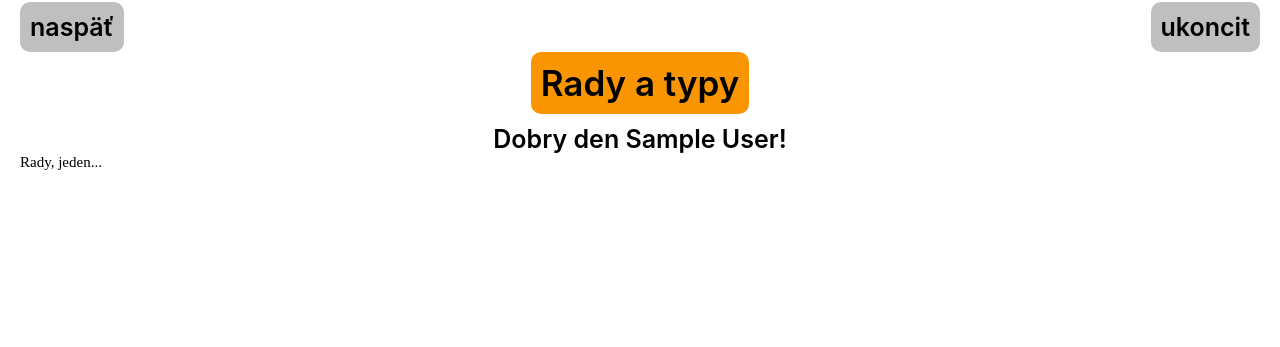
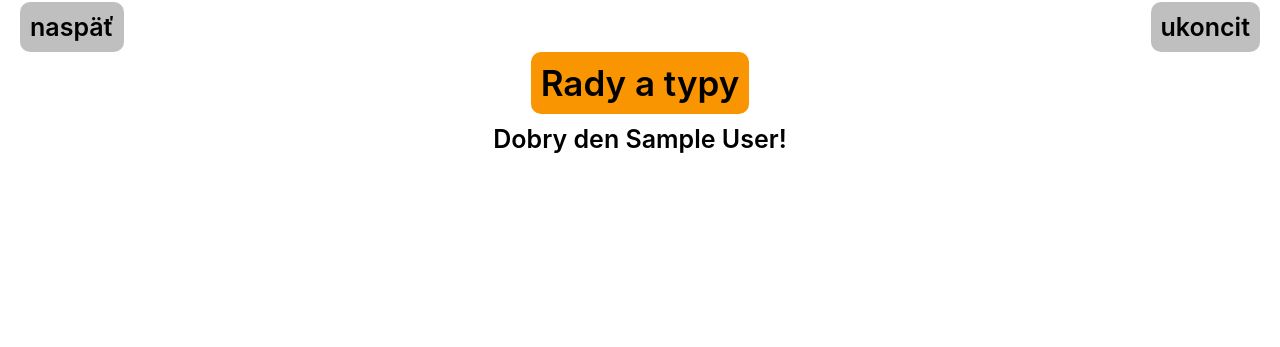
Before and after one commit to stamed13/ROP_beHealth-beFit, a PHP site: page /1-pages/4-my-training/1-training/2-training/2-advice/advice.php in a window 1280 px wide. Shown: the part 153-500 px from the top of the page. Run offline with PHP 8.4, Linux system fonts and the light colour scheme; the visitor is signed in with stand-in values (Sample User, id 1); data that the repository does not hold is empty; style sheets or scripts are compiled from the project's sources.

Commit message:
update advice

```diff
--- a/1-pages/4-my-training/1-training/2-training/2-advice/advice.php
+++ b/1-pages/4-my-training/1-training/2-training/2-advice/advice.php
@@ -25,11 +25,6 @@
 
     //echo $advice["name"];
 
-    foreach($advices as $advice){
-        echo $advice["name"];
-
-    }
-
 
 ?>
 
@@ -49,11 +44,12 @@
                     </div>
                 </div>
                 <div id="advice-list">
-                    Rady, jeden...
                     <div> <?php foreach($advices as $advice){
-        echo $advice["name"];
-
-    }  ?> </div>
+                    echo $advice["name"];
+                    }  ?> </div>
+                </div>
+                <div>
+                    <?php //echo $advice["name"]; ?>
                 </div>
             </article>
 
--- a/1-pages/4-my-training/1-training/2-training/2-advice/styles/advice.css
+++ b/1-pages/4-my-training/1-training/2-training/2-advice/styles/advice.css
@@ -66,6 +66,15 @@
   text-align: center;
 }
 
+#content #advice #main #advice-list {
+  display: -ms-grid;
+  display: grid;
+  justify-items: left;
+  font-size: 25px;
+  font-weight: 400;
+  text-align: center;
+}
+
 #content #advice .buttons-arrow {
   display: -ms-grid;
   display: grid;
--- a/1-pages/4-my-training/1-training/2-training/2-advice/styles/advice.scss
+++ b/1-pages/4-my-training/1-training/2-training/2-advice/styles/advice.scss
@@ -50,6 +50,15 @@
                     text-align: center;
                 }
             }
+            // rady
+            #advice-list {
+                display: grid;
+                justify-items: left;
+                font-size: 25px;
+                //font-family: 'Inter', sans-serif;
+                font-weight: 400;
+                text-align: center;
+            }
         }
         // sipky na posun
         .buttons-arrow {
```
